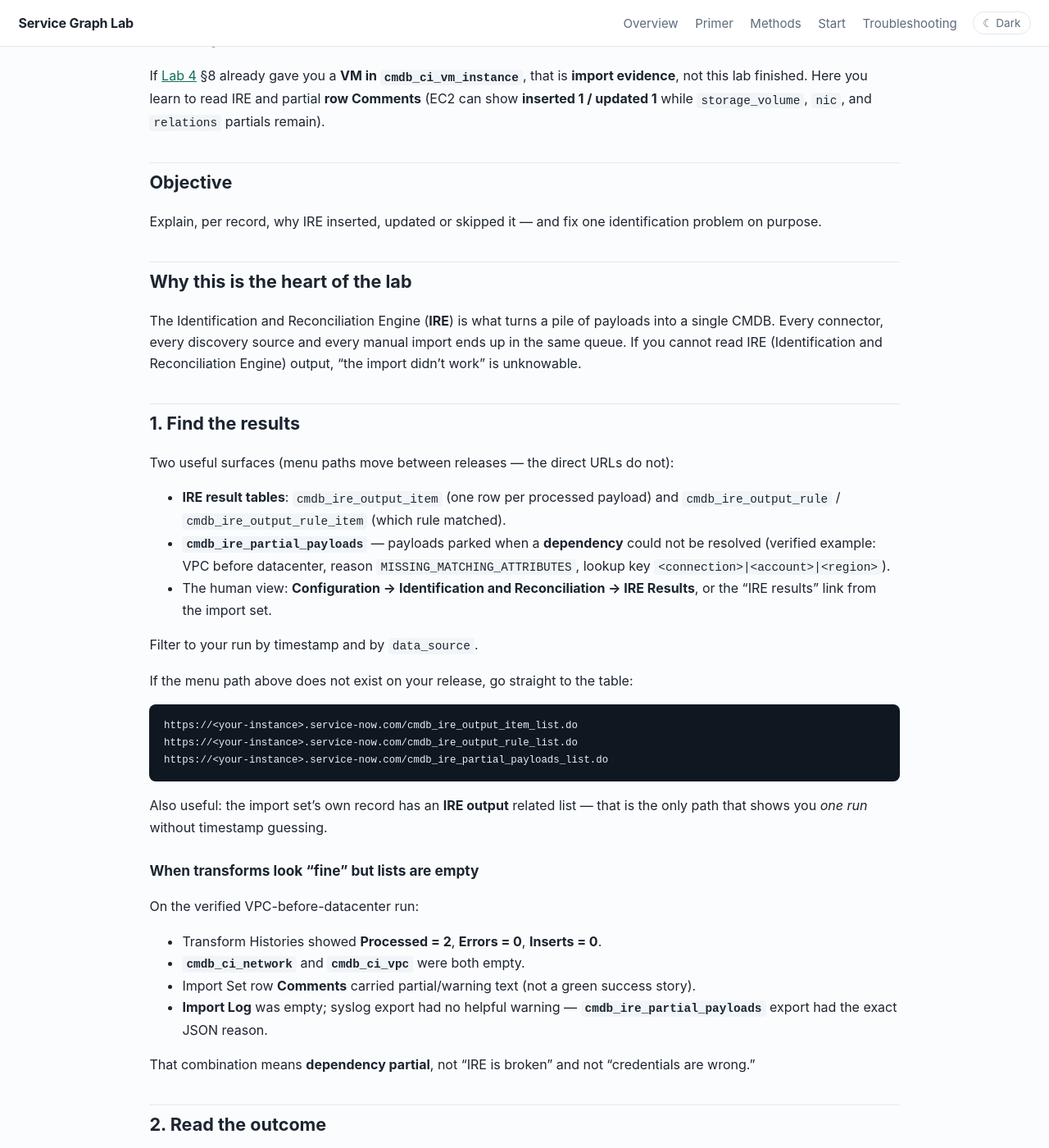
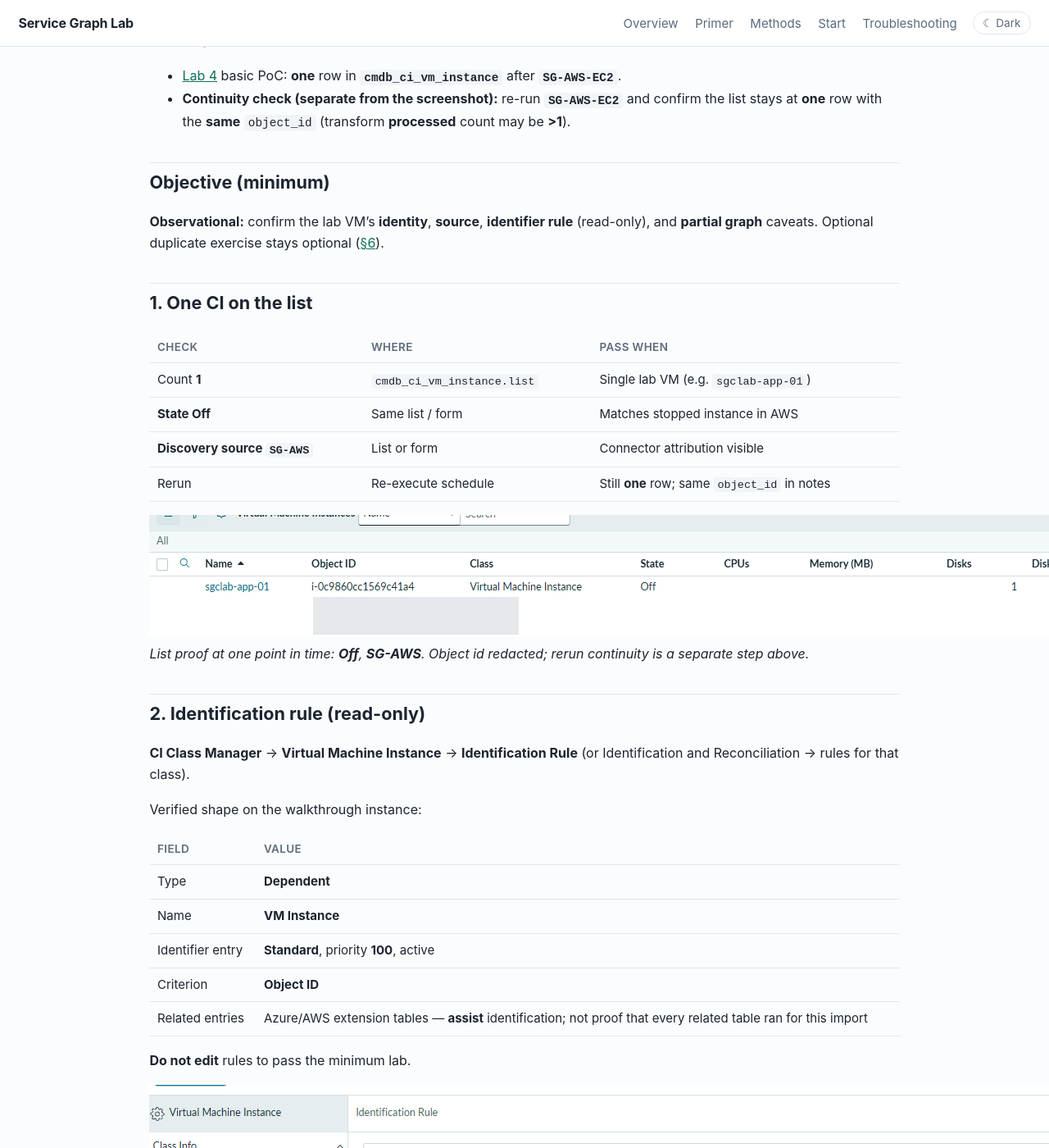
Before and after one commit to eltonaguiar/ServiceNow_ServiceGraph_Lab, a Jekyll site: the page built from labs/05-ire.md, in a window 1280 px wide and 1400 px high, scrolled down 328 px. Shown: the whole window at 82% size. Built offline with Jekyll 4.4.1, drawn with Linux system fonts in a browser that asks for light colours; some of the changed text lies outside the part shown.

Commit message:
docs: Lab 5 minimum checks with real screenshots; Lab 6 read-only first
Embed three redacted lab05 PNGs (VM list, identification rule, dependent rels).
Compact observational Lab 5/6; fix Lab 4 discovery_source verification.

Co-authored-by: eltonaguiar <eltonaguiar@users.noreply.github.com>

````diff
--- a/labs/05-ire.md
+++ b/labs/05-ire.md
@@ -10,138 +10,90 @@ permalink: /labs/05-ire/
 
 <div class="eli5">
 <span class="label">ELI5</span>
-<p>IRE is the bouncer at the CMDB door: for every record it asks "have I seen this before?" and then creates, updates, or skips. Reading its answers is the single most useful CMDB skill.</p>
+<p>IRE decides “new, same as before, or not yet.” This lab is <strong>look, don’t touch</strong>: read outcomes, one VM identity, and what is still partial — no rule edits for the minimum bar.</p>
 </div>
 
-## Before you start
+## Prerequisites
 
-If [Lab 4]({{ '/labs/04-run-import/' | relative_url }}) §8 already gave you a **VM in
-`cmdb_ci_vm_instance`**, that is **import evidence**, not this lab finished. Here you learn to read
-IRE and partial **row Comments** (EC2 can show **inserted 1 / updated 1** while `storage_volume`,
-`nic`, and `relations` partials remain).
+- [Lab 4]({{ '/labs/04-run-import/' | relative_url }}) basic PoC: **one** row in **`cmdb_ci_vm_instance`** after **`SG-AWS-EC2`**.
+- **Continuity check (separate from the screenshot):** re-run **`SG-AWS-EC2`** and confirm the list stays at **one** row with the **same** `object_id` (transform **processed** count may be **>1**).
 
-## Objective
+## Objective (minimum)
 
-Explain, per record, why IRE inserted, updated or skipped it — and fix one identification
-problem on purpose.
+**Observational:** confirm the lab VM’s **identity**, **source**, **identifier rule** (read-only), and **partial graph** caveats. Optional duplicate exercise stays optional ([§6](#optional-duplicate-exercise-throwaway-pdi-only)).
 
-## Why this is the heart of the lab
+## 1. One CI on the list
 
-The Identification and Reconciliation Engine (**IRE**) is what turns a pile of payloads into a single
-CMDB. Every connector, every discovery source and every manual import ends up in the same
-queue. If you cannot read IRE (Identification and Reconciliation Engine) output, "the import didn't work" is unknowable.
+| Check | Where | Pass when |
+|---|---|---|
+| Count **1** | `cmdb_ci_vm_instance.list` | Single lab VM (e.g. `sgclab-app-01`) |
+| **State Off** | Same list / form | Matches stopped instance in AWS |
+| **Discovery source `SG-AWS`** | List or form | Connector attribution visible |
+| Rerun | Re-execute schedule | Still **one** row; same `object_id` in notes |
 
-## 1. Find the results
+![One VM row — discovery source SG-AWS]({{ '/assets/img/lab05/vm-discovery-source.png' | relative_url }})
+*List proof at one point in time: **Off**, **SG-AWS**. Object id redacted; rerun continuity is a separate step above.*
 
-Two useful surfaces (menu paths move between releases — the direct URLs do not):
+## 2. Identification rule (read-only)
 
-- **IRE result tables**: `cmdb_ire_output_item` (one row per processed payload) and
-  `cmdb_ire_output_rule` / `cmdb_ire_output_rule_item` (which rule matched).
-- **`cmdb_ire_partial_payloads`** — payloads parked when a **dependency** could not be resolved
-  (verified example: VPC before datacenter, reason `MISSING_MATCHING_ATTRIBUTES`, lookup key
-  `<connection>|<account>|<region>`).
-- The human view: **Configuration → Identification and Reconciliation → IRE Results**, or the
-  "IRE results" link from the import set.
+**CI Class Manager** → **Virtual Machine Instance** → **Identification Rule** (or Identification and Reconciliation → rules for that class).
 
-Filter to your run by timestamp and by `data_source`.
+Verified shape on the walkthrough instance:
 
-If the menu path above does not exist on your release, go straight to the table:
+| Field | Value |
+|---|---|
+| Type | **Dependent** |
+| Name | **VM Instance** |
+| Identifier entry | **Standard**, priority **100**, active |
+| Criterion | **Object ID** |
+| Related entries | Azure/AWS extension tables — **assist** identification; not proof that every related table ran for this import |
+
+**Do not edit** rules to pass the minimum lab.
+
+![VM Instance dependent rule — Object ID]({{ '/assets/img/lab05/vm-identification-rule.png' | relative_url }})
+
+## 3. Dependency diagram (vocabulary only)
+
+**Dependent Relationships** on the same class shows **configured** hosting/containment options (Logical Datacenter, Computer, Rubrik/Kubernetes, Virtualization Server, …). They are **not** all mandatory and **not** all proven matched paths for this EC2 run.
+
+The lab VM showing **Hosted on → AWS Datacenter** is **consistent** with the PoC; it does not replace reading IRE/partials.
+
+![Dependent relationship diagram (configured options)]({{ '/assets/img/lab05/vm-dependent-relationships.png' | relative_url }})
+
+## 4. Partials (no Config scope expansion)
+
+Walkthrough after EC2:
+
+- Partial payload work on VM / **endpoint_vnic**; skeletal **`cmdb_ci_nic`** / **`cmdb_ci_storage_volume`** with **`MISSING_DEPENDENCY`**.
+- Rerun comments: **nic 2**, **storage_volume 1**, **relations 3** partial/warning — unchanged on later pass.
+
+Lab **AWS Config** records only Instance/VPC/Subnet/SecurityGroup ([Lab 3]({{ '/labs/03-iam-connection/' | relative_url }})) — **no** NIC/Volume in scope. Partial NIC/storage edges are **expected**; exact loader prerequisites are **not proven** here. Do **not** widen paid Config merely to “clean” optional graph edges.
+
+Use **`cmdb_ire_partial_payloads.list`** on your instance; do not commit raw payloads.
+
+## 5. Quick tables
 
 ```text
-https://<your-instance>.service-now.com/cmdb_ire_output_item_list.do
-https://<your-instance>.service-now.com/cmdb_ire_output_rule_list.do
-https://<your-instance>.service-now.com/cmdb_ire_partial_payloads_list.do
+cmdb_ci_vm_instance.list
+cmdb_ire_output_item.list
+cmdb_ire_partial_payloads.list
 ```
-
-Also useful: the import set's own record has an **IRE output** related list — that is the only
-path that shows you *one run* without timestamp guessing.
-
-### When transforms look "fine" but lists are empty
-
-On the verified VPC-before-datacenter run:
-
-- Transform Histories showed **Processed = 2**, **Errors = 0**, **Inserts = 0**.
-- **`cmdb_ci_network`** and **`cmdb_ci_vpc`** were both empty.
-- Import Set row **Comments** carried partial/warning text (not a green success story).
-- **Import Log** was empty; syslog export had no helpful warning — **`cmdb_ire_partial_payloads`**
-  export had the exact JSON reason.
-
-That combination means **dependency partial**, not "IRE is broken" and not "credentials are wrong."
-
-## 2. Read the outcome
-
-| Outcome | Meaning |
-|---|---|
-| **Inserted** | No match — a new CI was created |
-| **Updated** | Matched an existing CI; attributes were merged |
-| **Skipped / No change** | Matched, and nothing differed — the healthy steady state |
-| **Rejected / Error** | Payload violated a rule (missing identifier, bad reference, duplicate items in one payload) |
-| **Partial / parked** (`cmdb_ire_partial_payloads`) | Waiting on another CI (e.g. datacenter for region) — fix order, rerun the **same** schedule |
-
-### One source row ≠ one CI
-
-A single import row can create **many** inserts (tags, relations, supporting records). That is why
-a VPC rerun can show **15 inserts** and **2 processed** source rows — not fifteen VPCs. Always open
-the **target class** you care about (`cmdb_ci_network` for VPC in Lab 4).
-
-A second import with no changes in AWS should produce **mostly "no change"**. If it produces
-another insert, your identification is broken and you now have duplicates. That is the single
-most common real-world failure.
-
-## 3. Inspect the rules
-
-**Configuration → Identification and Reconciliation → Identification Rules** (also reachable
-from **CI Class Manager** → your class → Identification).
-
-For AWS EC2 on the Service Graph Connector, open identification on **`cmdb_ci_vm_instance`**
-(not `cmdb_ci_ec2_instance`). Rules typically key on the AWS instance id in `object_id`.
-
-### Default (observational — enough for basic PoC)
-
-On **`cmdb_ci_vm_instance`** (your lab VM, e.g. `sgclab-app-01`):
-
-1. Read the identification rule: search attributes, identifier, dependent vs independent.
-2. Open **IRE output** or import row **Comments** from the last `SG-AWS-EC2` run (insert vs partial).
-3. Re-run **`SG-AWS-EC2`** and confirm the list stays at **one** row with the **same** `object_id`.
-
-You do **not** need step 4 below to complete the basic PoC.
-
-### Optional exercise 4 — duplicate on purpose (throwaway PDI only)
-
-**Only** on your **own** lab PDI, on the **single throwaway VM** this lab created — **never** on a
-shared, production, or non-lab CMDB.
-
-1. **Before editing:** copy the VM's **`object_id`** and any identification fields to your notes.
-2. Change **only** that identifier on the **one** lab record (simulate a bad manual edit).
-3. Re-run **`SG-AWS-EC2`**: expect a **second** row (duplicate).
-4. **Clean up:** delete **only** the duplicate **you** caused; restore the **original**
-   `object_id` on the surviving record; re-import once; verify **one** row again.
-
-Skip this entirely if you are not on a private throwaway instance.
-
-## 4. Reconcile duplicates
-
-**Configuration → Identification and Reconciliation → Duplicate CIs** (or CI Class Manager →
-class → Duplicate audit) lists candidate duplicates with a match score. Review one, then use
-**De-duplicate** to merge, keeping the record with the connector's discovery source.
-
-## 5. Verify from the API
 
 ```bash
 python3 scripts/verify_cmdb.py --ire
 ```
 
-That prints the IRE output counts for the last 24 h grouped by outcome, so you can see the
-insert/update/no-change split without opening the UI.
+## Optional duplicate exercise (throwaway PDI only)
+
+On **your own** lab PDI only: record `object_id` → break identifier → duplicate → delete **your** duplicate → restore → one row. Not required for Lab 6 Part A.
 
 ## Checkpoint
 
 <ul class="check">
-<li>You opened <code>cmdb_ire_partial_payloads</code> or row Comments and can explain a <code>MISSING_MATCHING_ATTRIBUTES</code> partial</li>
-<li>You know VPC maps to <code>cmdb_ci_network</code> on the verified connector path</li>
-<li>You can state the difference between Inserted, Updated, Rejected, and Partial in one sentence each</li>
-<li>You used <code>cmdb_ci_vm_instance</code> for AWS EC2 identification, not <code>cmdb_ci_ec2_instance</code></li>
-<li>You can name at least one EC2 row-comment partial still open (e.g. <code>nic</code> / <code>relations</code>) without calling the graph “done”</li>
+<li>List shows <b>one</b> VM; <code>SG-AWS</code> source; state <b>Off</b></li>
+<li>Rerun keeps <b>one</b> row and same <code>object_id</code> (you verified separately)</li>
+<li>Read <b>Dependent</b> rule with <b>Object ID</b> — <b>no</b> rule edits</li>
+<li>Can explain open <b>nic</b>/<b>storage</b> partials under narrow Config scope</li>
 </ul>
 
-Next: [Lab 6 — change an ETL mapping]({{ '/labs/06-etl-mappings/' | relative_url }})
+Next: [Lab 6 — ETL mappings]({{ '/labs/06-etl-mappings/' | relative_url }}) (read-only first)
--- a/labs/06-etl-mappings.md
+++ b/labs/06-etl-mappings.md
@@ -10,73 +10,70 @@ permalink: /labs/06-etl-mappings/
 
 <div class="eli5">
 <span class="label">ELI5</span>
-<p>ETL is a translation table: AWS says <code>InstanceId</code>, ServiceNow wants <code>object_id</code>. This lab lets you edit the translation and watch the result.</p>
+<p>ETL is the translator between cloud JSON and CMDB fields. <strong>First</strong> find how your connector already maps your lab VM — only then, optionally, change something on a throwaway PDI.</p>
 </div>
 
-## Objective
+## Prerequisites
 
-Take control of what AWS data becomes. Inspect the connector's IntegrationHub ETL
-(Extract, Transform, Load) mapping,
-add one field end to end, and see it land on the CI.
+- Lab 5 **minimum** complete: one **`cmdb_ci_vm_instance`**, same identity on EC2 rerun.
+- **Own PDI** — not a shared instance.
 
-**Prerequisite:** Lab 4 basic PoC VM in **`cmdb_ci_vm_instance`**. This lab is **mapping surgery**,
-not proving the connector runs.
+## Two parts
 
-## 1. Open the mapping
+| Part | Required? | What you do |
+|---|---|---|
+| **A — Observational** | **Yes** | Locate the EC2/VM mapping definition; trace how **`name`**, **`object_id`**, and tag fields are filled **today** |
+| **B — Optional edit** | No | Add **one** string field on a **clone/sandbox** mapping, verify, **rollback** |
 
-**Process Automation → Flow Designer → IntegrationHub → ETL** (older releases:
-**IntegrationHub → ETL Definitions**), or from the connector's Guided Setup there is usually a
-**Configure ETL mappings** link.
+Part A does not assume classic EC2 **`DescribeInstances`** JSON (`Reservations[].Instances[]`). This connector path is tied to **AWS Config** / Service Graph payloads — **your** import set row payload is the source of truth for JSON paths.
 
-Select the AWS hardware/EC2 definition. You will see a three-stage pipeline:
+## Part A — First safe navigation (confirm on your UI)
 
-| Stage | What it does |
+Menu names move between releases. Use **Filter Navigator** and search; do not trust a single path from this doc until you see it:
+
+1. Open **IntegrationHub**, **Flow Designer**, or the **Service Graph Connector for AWS** app — whichever exists.
+2. Search for **ETL**, **transform**, or **mapping** definitions tied to **EC2**, **VM**, or **hardware** (exact title varies).
+3. Open the definition used by **`SG-AWS-EC2`** (match name or schedule link on your release).
+4. In **Transform**, locate mappings targeting **`cmdb_ci_vm_instance`** (not `cmdb_ci_ec2_instance`).
+
+**Learner confirmation:** write down the **exact definition name** and **three target fields** you see (`name`, `object_id`, and one tag). If you cannot find a mapping editor, stop at Part A — note “mapping UI not exposed on this PDI” and continue to Lab 7.
+
+## Part A — Read one field (no edits)
+
+1. On the VM from Lab 5, note **`name`**, **`object_id`**, and one tag value on the form.
+2. In Transform, find the **target** field(s) for those attributes.
+3. Note the **source** expression or path shown in the UI (do not assume `Reservations[].Instances[]`).
+4. Open the latest **`SG-AWS-EC2`** import set row and view **payload** / staging data if the UI offers it — compare structure to the mapping path.
+
+**Screenshot slot (pending):** `assets/img/lab06/etl-vm-transform-readonly.png` — Transform stage with mappings visible; redact credentials.
+
+## Part B — Optional edit (own PDI only)
+
+Skip Part B unless you have a **supported** way to duplicate or customize mappings without breaking the store connector, and you can **revert**.
+
+| Do | Don't (unsafe defaults) |
 |---|---|
-| **Extract / Data source** | The REST step that calls AWS and returns JSON |
-| **Transform** | Field-level mappings: AWS JSON path → ServiceNow CI field, with transforms |
-| **Load** | The IRE call that submits the transformed records |
+| Map a plain **string** to an existing string or `u_*` attribute | Point **`model_id`** at raw **`InstanceType`** without a reference/catalog transform |
+| Clone/customize only if your release documents it | Edit **stock** connector mappings in production scope |
+| Revert mapping, re-import, confirm VM unchanged | Deliberately break **`name`** mapping to “learn” — use payload inspection instead |
+| One field, one re-import, rollback | Leave broken mappings on a shared instance |
 
-## 2. Read one field end to end
-
-Pick `name` on **`cmdb_ci_vm_instance`** (AWS EC2 path) and follow it backwards:
-
-1. Find the target field in the Transform stage.
-2. Note the **source path** (something under `Reservations[].Instances[]`, e.g. `InstanceId`
-   or a `Tags` entry).
-3. Note any transform applied (concatenation, lookup, script).
-
-Then do the same for a tag-derived field. Tags are the usual source of `Environment` and
-`Owner`, and they are why Lab 1 insisted on them.
-
-## 3. Add a field
-
-Goal: surface the AWS **instance type** (`t3.micro`) on the CI, using a field your class
-already has (or a string attribute you add in CI Class Manager).
-
-1. In the Transform stage, add a mapping: source `InstanceType` → target field (for example
-   `model_id` or a custom `u_instance_type` string).
-2. Save, then **Execute Now** the hardware schedule again.
-3. Confirm on the CI record that the value appears.
-
-If nothing lands, the transform referenced a path that the payload does not contain. Check the
-**import set row → payload** to see the JSON the REST step actually returned; paths in
-documentation are often one array level off from reality.
-
-## 4. Break it on purpose
-
-1. Point the `name` mapping at a field that does not exist (e.g. `DoesNotExist`).
-2. Re-run. Rows still import, but the CI's name falls back to the identifier.
-3. Revert the mapping and re-run to restore.
-
-This is the fastest way to learn the difference between "the connector failed" (no rows) and
-"the mapping is wrong" (rows with empty fields).
+After an optional edit: **Execute Now** on **`SG-AWS-EC2`** only, confirm the VM count still **1**, then **undo** the mapping change.
 
 ## Checkpoint
 
+**Minimum (Part A only):**
+
 <ul class="check">
-<li>You can point at the exact JSON path that fills the CI name</li>
-<li>You added and verified one new mapped field</li>
-<li>You know where to look up the raw payload for a failed mapping</li>
+<li>You found the EC2/VM mapping surface on <b>your</b> instance (name recorded in notes)</li>
+<li>You linked one VM field to a transform target <b>without</b> assuming REST EC2 JSON shape</li>
+<li>You know where import row <b>payload</b> lives for path verification</li>
+</ul>
+
+**Optional (Part B):**
+
+<ul class="check">
+<li>One string mapping added, verified, and <b>reverted</b></li>
 </ul>
 
 Next: [Lab 7 — CSDM and the service graph]({{ '/labs/07-csdm-graph/' | relative_url }})
````
Also changed, not shown: other parts of labs/05-ire.md (+1 -1 lines), index.md (+2 -2 lines), labs/04-run-import.md (+2 -2 lines), scripts/redact_lab05_screenshots.py (added, +40 -0 lines), assets/img/lab05/vm-dependent-relationships.png (added), assets/img/lab05/vm-discovery-source.png (added), assets/img/lab05/vm-identification-rule.png (added).
